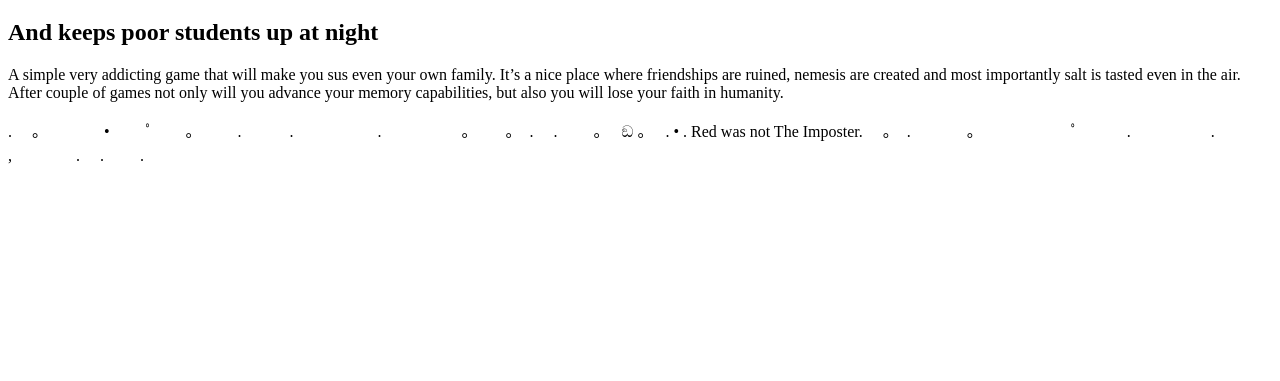
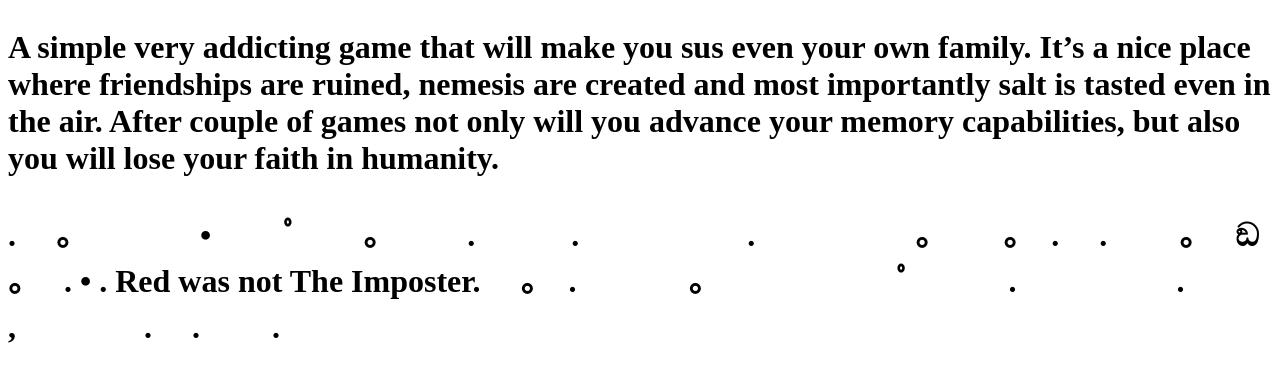
Before and after one commit to Johxzu/johxzu.github.io, a plain HTML site: page among_us_webpage.html in a window 1280 px wide. Shown: the part 61-442 px from the top of the page. Drawn offline with Linux system fonts and the light colour scheme.

Commit message:
Update among_us_webpage.html

```diff
--- a/among_us_webpage.html
+++ b/among_us_webpage.html
@@ -3,12 +3,15 @@
 <head>
 <title> Among us </title>
 </head>
+<body>
 <h1> The popular game, that has taken the world by storm <h1>
-<h2> And keeps poor students up at night </h2>
 <p>A simple very addicting game that will make you sus even your own family. It’s a nice place where friendships are ruined, nemesis are created and most importantly salt is tasted even in the air. After couple of games not only will you advance your memory capabilities, but also you will lose your faith in humanity. </p>
 <p>. 　。　　　　•　 　ﾟ　　。
 　　.　　　.　　　 　　.　　　　　。　　 。　.
 　.　　 。　 ඞ 。　 . •
 . Red was not The Imposter.　 。　.
 　 　　。　　　　　　ﾟ　　　.　　　　　.
-,　　　　.　 .　　 .</p>
+,　　　　.　 .　　 .
+</p>
+</body>
+</html>
```
